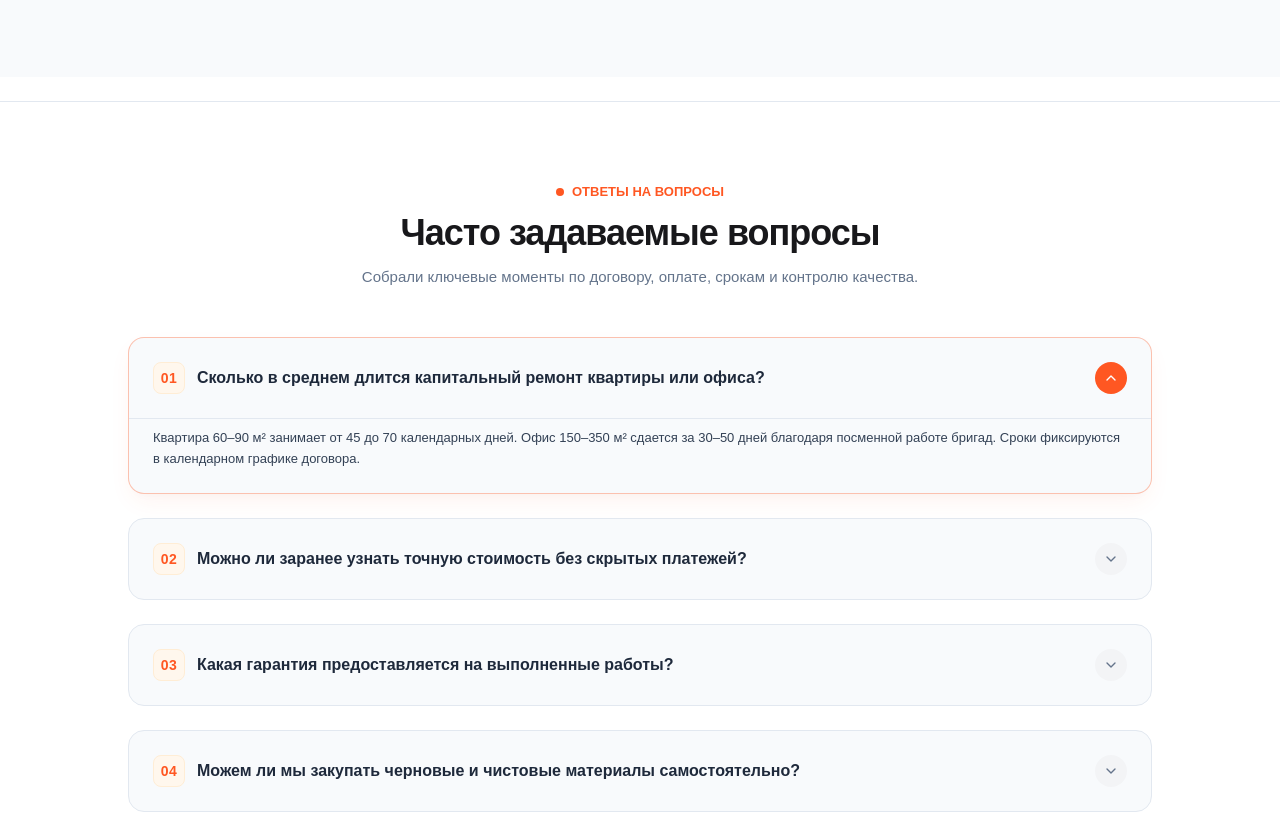
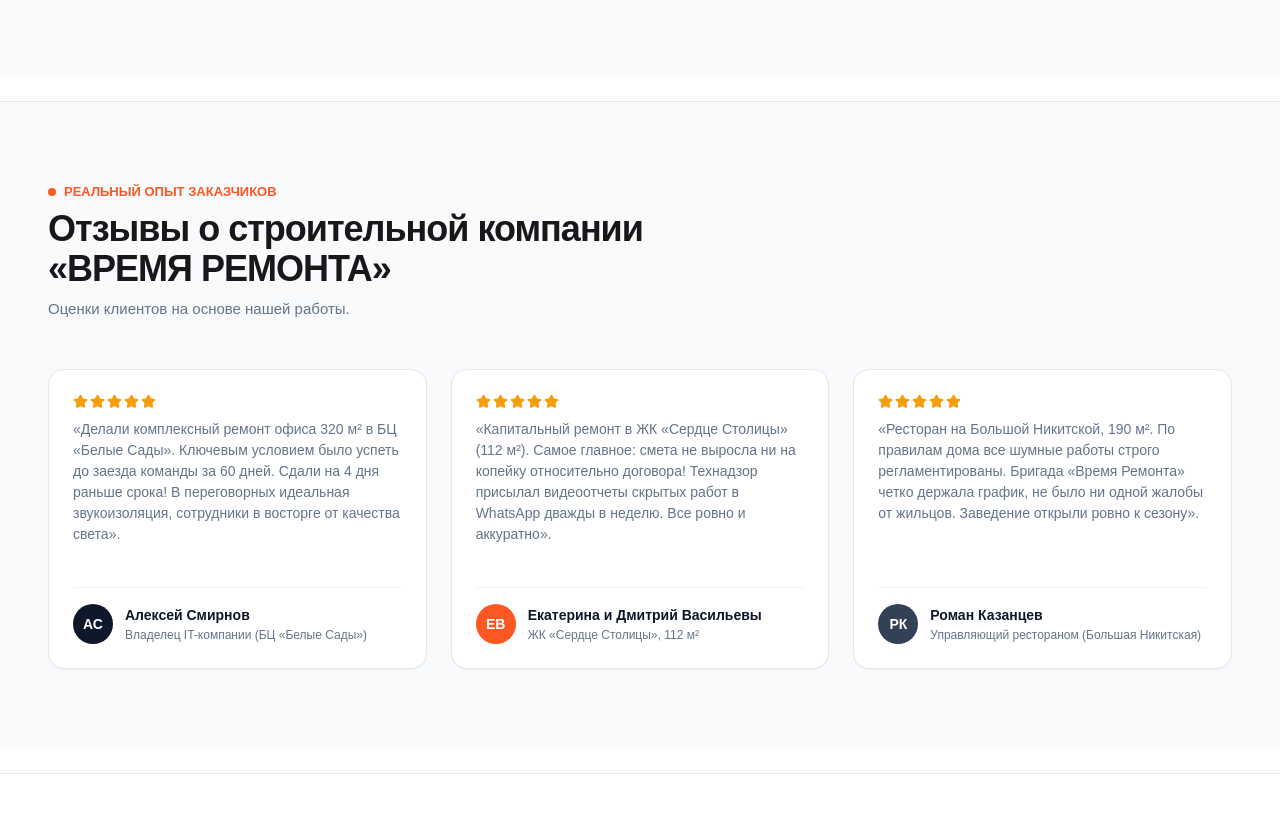
Before and after one commit to Stobles/repair-time, an Astro site: page / in a window 1280 px wide. Shown: the part 1674-2488 px from the top of the page. Built offline with nearby package versions, Linux system fonts and the light colour scheme; Astro itself is replaced by a stand-in of ours.

Commit message:
feat: reviews section, review card

```diff
--- /dev/null
+++ b/src/features/reviews/components/ReviewCard.astro
@@ -0,0 +1,41 @@
+---
+import { Star } from "lucide-astro";
+import type { Review } from "../types/Review";
+
+interface Props {
+  review: Review;
+}
+
+const avatarColors = {
+  dark: "l:bg-background-inverse",
+  accent: "l:bg-background-accent",
+  muted: "l:bg-text-secondary",
+};
+
+const { author, initials, avatarColor, rating, quote, details } = Astro.props.review;
+---
+
+<article class="grid min-w-0 grid-cols-[minmax(0,1fr)_auto] items-center gap-x-12px gap-y-[9px] rounded-md border border-border-default bg-background-base p-[15px] shadow-xs sm:flex sm:flex-col sm:items-stretch sm:max-l:min-h-[210px] sm:max-l:gap-8px sm:max-l:rounded-lg sm:max-l:p-16px l:min-h-[300px] l:gap-ui-inset l:rounded-xl l:p-24px">
+  <div class="min-w-0 sm:order-last sm:mt-auto sm:flex sm:items-center sm:border-t sm:max-l:gap-ui-inset sm:max-l:border-border-default sm:max-l:pt-8px l:gap-12px l:border-background-inactive l:pt-16px">
+    <span class:list={[
+      "hidden size-7 shrink-0 place-items-center rounded-full bg-text-primary text-tablet-title-small text-text-inverse sm:grid l:size-40px l:text-desktop-body-medium l:font-bold",
+      avatarColors[avatarColor],
+    ]} aria-hidden="true">{initials}</span>
+    <div class="min-w-0">
+      <p class="text-tablet-title-medium text-background-inverse sm:max-l:text-tablet-title-small sm:max-l:text-text-primary l:text-desktop-title-small">{author}</p>
+      <p class="text-tablet-body-small text-text-secondary sm:text-text-tertiary l:font-golos-text l:text-xs/4.5">
+        {details}
+      </p>
+    </div>
+  </div>
+
+  <div class="flex shrink-0 items-center text-text-accent sm:text-functional-rating sm:max-l:h-4 l:gap-0.5" role="img" aria-label={`Оценка ${rating} из 5`}>
+    {Array.from({ length: rating }, () => (
+      <Star class="size-[13.333px] fill-current sm:max-l:size-3 l:size-[15px]" aria-hidden="true" />
+    ))}
+  </div>
+
+  <blockquote class="col-span-full text-tablet-body-large text-text-tertiary max-sm:pe-3.5 max-sm:pb-px sm:max-l:text-tablet-body-medium l:text-desktop-body-medium">
+    <p>{quote}</p>
+  </blockquote>
+</article>
--- /dev/null
+++ b/src/features/reviews/index.ts
@@ -0,0 +1,2 @@
+export { default as ReviewCard } from "./components/ReviewCard.astro";
+export type { Review } from "./types/Review";
--- /dev/null
+++ b/src/features/reviews/types/Review.ts
@@ -0,0 +1,8 @@
+export interface Review {
+  author: string;
+  initials: string;
+  avatarColor: "dark" | "accent" | "muted";
+  rating: number;
+  quote: string;
+  details: string;
+}
--- a/src/pages/index.astro
+++ b/src/pages/index.astro
@@ -5,6 +5,7 @@ import Footer from "@/layouts/Footer.astro";
 import Header from "@/layouts/Header/Header.astro";
 import WhyChooseUs from "@/sections/WhyChooseUs/WhyChooseUs.astro";
 import WorkProcess from "@/sections/WorkProcess/WorkProcess.astro";
+import Reviews from "@/sections/Reviews/Reviews.astro";
 import Faq from "@/sections/Faq/Faq.astro";
 
 const companyName = "Время ремонта";
@@ -94,6 +95,33 @@ const workSteps = [
   },
 ] as const;
 
+const reviews = [
+  {
+    author: "Алексей Смирнов",
+    initials: "АС",
+    avatarColor: "dark",
+    rating: 5,
+    quote: "«Делали комплексный ремонт офиса 320 м² в БЦ «Белые Сады». Ключевым условием было успеть до заезда команды за 60 дней. Сдали на 4 дня раньше срока! В переговорных идеальная звукоизоляция, сотрудники в восторге от качества света».",
+    details: "Владелец IT-компании (БЦ «Белые Сады»)",
+  },
+  {
+    author: "Екатерина и Дмитрий Васильевы",
+    initials: "ЕВ",
+    avatarColor: "accent",
+    rating: 5,
+    quote: "«Капитальный ремонт в ЖК «Сердце Столицы» (112 м²). Самое главное: смета не выросла ни на копейку относительно договора! Технадзор присылал видеоотчеты скрытых работ в WhatsApp дважды в неделю. Все ровно и аккуратно».",
+    details: "ЖК «Сердце Столицы», 112 м²",
+  },
+  {
+    author: "Роман Казанцев",
+    initials: "РК",
+    avatarColor: "muted",
+    rating: 5,
+    quote: "«Ресторан на Большой Никитской, 190 м². По правилам дома все шумные работы строго регламентированы. Бригада «Время Ремонта» четко держала график, не было ни одной жалобы от жильцов. Заведение открыли ровно к сезону».",
+    details: "Управляющий рестораном (Большая Никитская)",
+  },
+] as const;
+
 const faqEntries = [
   {
     question: "Сколько в среднем длится капитальный ремонт квартиры или офиса?",
@@ -147,6 +175,13 @@ const faqEntries = [
       oversight="6 шагов под контролем главного инженера"
       steps={workSteps}
     />
+    <Reviews
+      eyebrow="РЕАЛЬНЫЙ ОПЫТ ЗАКАЗЧИКОВ"
+      title="Отзывы о строительной компании «ВРЕМЯ РЕМОНТА»"
+      description="Оценки клиентов на основе нашей работы."
+      tabletDescription="Оценки клиентов на основе нашей работы в Москве и МО"
+      {reviews}
+    />
     <Faq
       eyebrow="ОТВЕТЫ НА ВОПРОСЫ"
       title="Часто задаваемые вопросы"
--- /dev/null
+++ b/src/sections/Reviews/Reviews.astro
@@ -0,0 +1,46 @@
+---
+import { ReviewCard, type Review } from "@/features/reviews";
+import Container from "@/shared/components/Container.astro";
+
+interface Props {
+  id?: string;
+  eyebrow: string;
+  title: string;
+  description: string;
+  tabletDescription: string;
+  reviews: readonly Review[];
+}
+
+const { id = "reviews", eyebrow, title, description, tabletDescription, reviews } = Astro.props;
+const titleId = `${id}-title`;
+---
+
+<section
+  {id}
+  aria-labelledby={titleId}
+  class="bg-background-subtle py-32px sm:max-l:border-b sm:max-l:border-border-default sm:max-l:py-24px l:border-t l:border-border-default l:py-20"
+>
+  <Container class="grid gap-16px l:gap-48px">
+    <header class="grid gap-ui-gutter sm:max-l:gap-4px l:max-w-2xl l:gap-8px">
+      <p class="flex items-center gap-8px text-tablet-title-extra-small text-text-accent l:text-desktop-title-extra-small">
+        <span class="hidden size-8px shrink-0 rounded-full bg-background-accent sm:block" aria-hidden="true"></span>
+        {eyebrow}
+      </p>
+      <h2 id={titleId} class="text-tablet-h3 text-text-primary sm:max-l:text-tablet-h2 l:text-desktop-h2">
+        {title}
+      </h2>
+      <p class="hidden text-tablet-body-regular text-text-tertiary sm:block l:text-desktop-body-regular">
+        <span class="l:hidden">{tabletDescription}</span>
+        <span class="hidden l:inline">{description}</span>
+      </p>
+    </header>
+
+    <ul role="list" class="grid gap-16px sm:max-l:grid-cols-2 sm:max-l:gap-12px l:grid-cols-3 l:gap-24px">
+      {reviews.map((review) => (
+        <li class="grid min-w-0">
+          <ReviewCard review={review} />
+        </li>
+      ))}
+    </ul>
+  </Container>
+</section>
```
